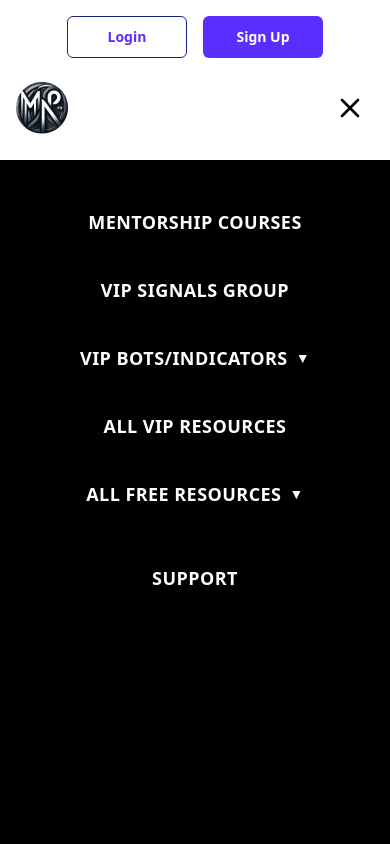
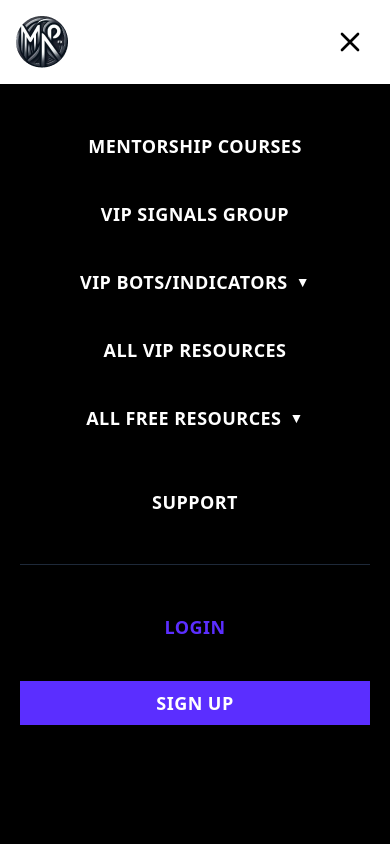
Before and after one commit to Samdav2/mrpfx, a Next.js app: page / in a window 390 px wide. Both pictures are taken after a click on the button "Toggle menu". Shown: the top 844 px of the page. Built offline with nearby package versions, Linux system fonts and the light colour scheme; no server answers; a web font is replaced by a local one.

Commit message:
fixing header menu

```diff
--- a/components/layout/Header.tsx
+++ b/components/layout/Header.tsx
@@ -261,49 +261,9 @@ const Header = () => {
       </div>
 
       {/* Mobile Header */}
-      <div className="lg:hidden flex flex-col p-4 bg-white">
-        {/* Top Row: Login / Sign Up Buttons or User Info */}
-        <div className="flex justify-center gap-4 mb-6 w-full">
-          {user ? (
-            <div className="flex flex-col items-center w-full">
-              <div className="text-center mb-4">
-                <p className="text-[#2A3596] font-bold text-sm">Hello, {user.user_email}</p>
-              </div>
-              <div className="flex gap-3">
-                <Link
-                  href="/dashboard"
-                  className="inline-flex items-center justify-center bg-white border border-[#2A3596] text-[#2A3596] font-bold text-sm px-6 py-2 rounded-md"
-                >
-                  My Dashboard
-                </Link>
-                <button
-                  onClick={handleLogout}
-                  className="inline-flex items-center justify-center bg-red-50 border border-red-200 text-red-600 font-bold text-sm px-6 py-2 rounded-md"
-                >
-                  Logout
-                </button>
-              </div>
-            </div>
-          ) : (
-            <>
-              <Link
-                href="/login"
-                className="inline-flex items-center justify-center bg-white border border-[#1a237e] text-[#1a237e] font-bold text-sm px-8 py-2.5 rounded-md w-[120px]"
-              >
-                Login
-              </Link>
-              <Link
-                href="/sign-up"
-                className="inline-flex items-center justify-center bg-[#1a237e] text-white font-bold text-sm px-8 py-2.5 rounded-md w-[120px]"
-              >
-                Sign Up
-              </Link>
-            </>
-          )}
-        </div>
-
-        {/* Bottom Row: Logo and Menu Toggle */}
-        <div className="flex justify-between items-center w-full relative">
+      <div className="lg:hidden flex flex-col bg-white">
+        {/* Logo and Menu Toggle */}
+        <div className="flex justify-between items-center w-full p-4 relative z-50">
           <Link href="/">
             <img
               alt="Mr P FX"
@@ -334,9 +294,9 @@ const Header = () => {
 
         {/* Mobile Menu Dropdown Overlay */}
         {isMenuOpen && (
-          <nav className="fixed left-0 w-full bg-black z-50 overflow-y-auto animate-fadeIn" style={{
-            top: '160px',
-            height: 'calc(100vh - 160px)',
+          <nav className="fixed left-0 w-full bg-black z-40 overflow-y-auto animate-fadeIn" style={{
+            top: '84px',
+            height: 'calc(100vh - 84px)',
             padding: '40px 20px'
           }}>
             <ul className="flex flex-col items-center gap-6 list-none p-0 m-0 w-full">
@@ -418,6 +378,41 @@ const Header = () => {
                   Support
                 </Link>
               </li>
+
+              {/* Divider */}
+              <li className="w-full border-t border-gray-800 my-4"></li>
+
+              {/* Auth Actions in Mobile Menu */}
+              {user ? (
+                <>
+                  <li className="w-full text-center mb-2">
+                    <p className="text-gray-400 font-medium text-sm">Hello, {user.user_email}</p>
+                  </li>
+                  <li className="w-full text-center">
+                    <Link href="/dashboard" onClick={closeMenu} className="text-white font-bold text-lg uppercase tracking-wide hover:text-gray-300 transition-colors block py-2">
+                      My Dashboard
+                    </Link>
+                  </li>
+                  <li className="w-full text-center">
+                    <button onClick={() => { handleLogout(); closeMenu(); }} className="text-red-500 font-bold text-lg uppercase tracking-wide hover:text-red-400 transition-colors block py-2 w-full">
+                      Logout
+                    </button>
+                  </li>
+                </>
+              ) : (
+                <>
+                  <li className="w-full text-center">
+                    <Link href="/login" onClick={closeMenu} className="text-white font-bold text-lg uppercase tracking-wide hover:text-gray-300 transition-colors block py-2">
+                      Login
+                    </Link>
+                  </li>
+                  <li className="w-full text-center">
+                    <Link href="/sign-up" onClick={closeMenu} className="text-[#5B2EFF] font-bold text-lg uppercase tracking-wide hover:text-[#4920cc] transition-colors block py-2 mt-2">
+                      Sign Up
+                    </Link>
+                  </li>
+                </>
+              )}
             </ul>
           </nav>
         )}
```
